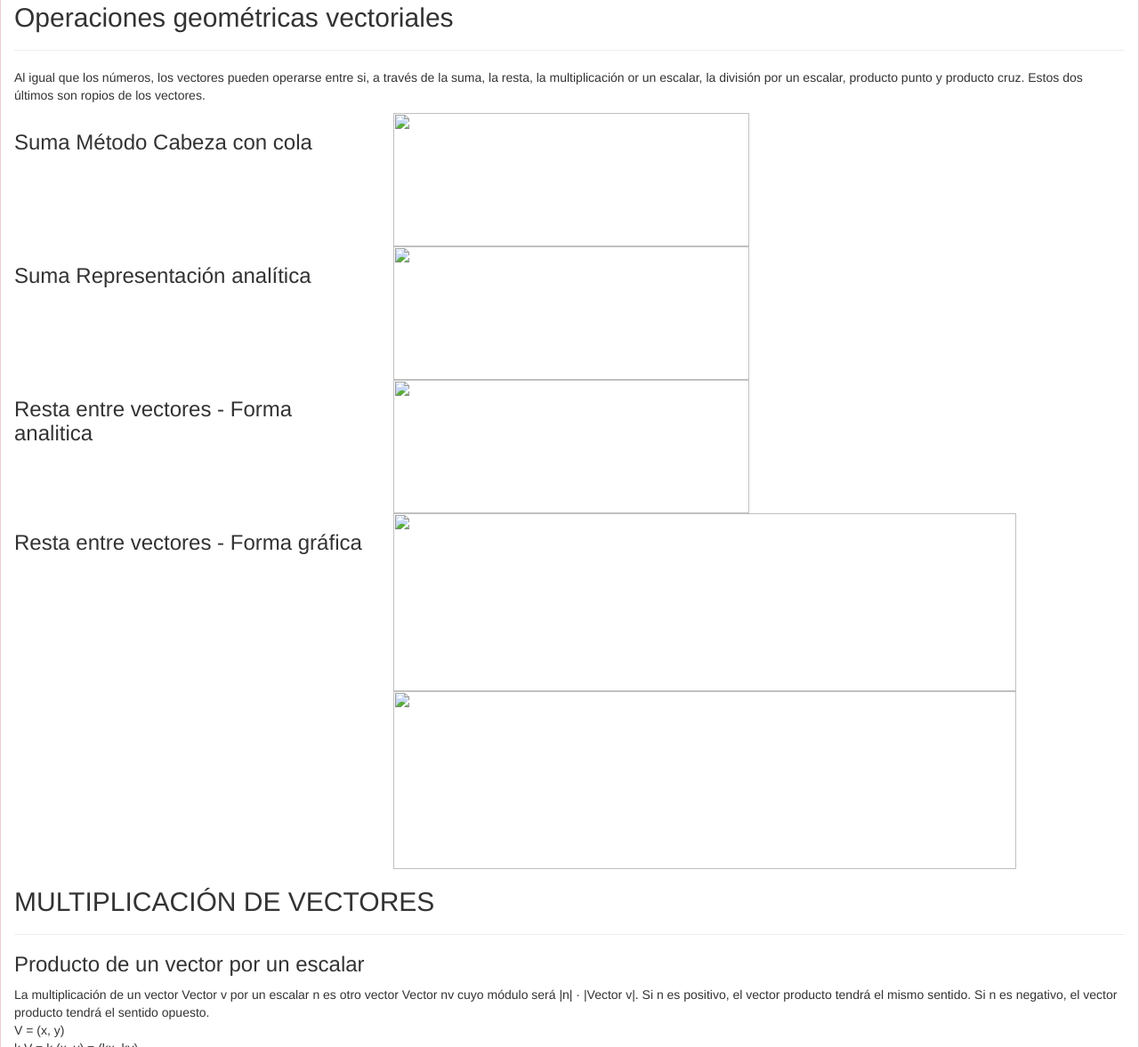
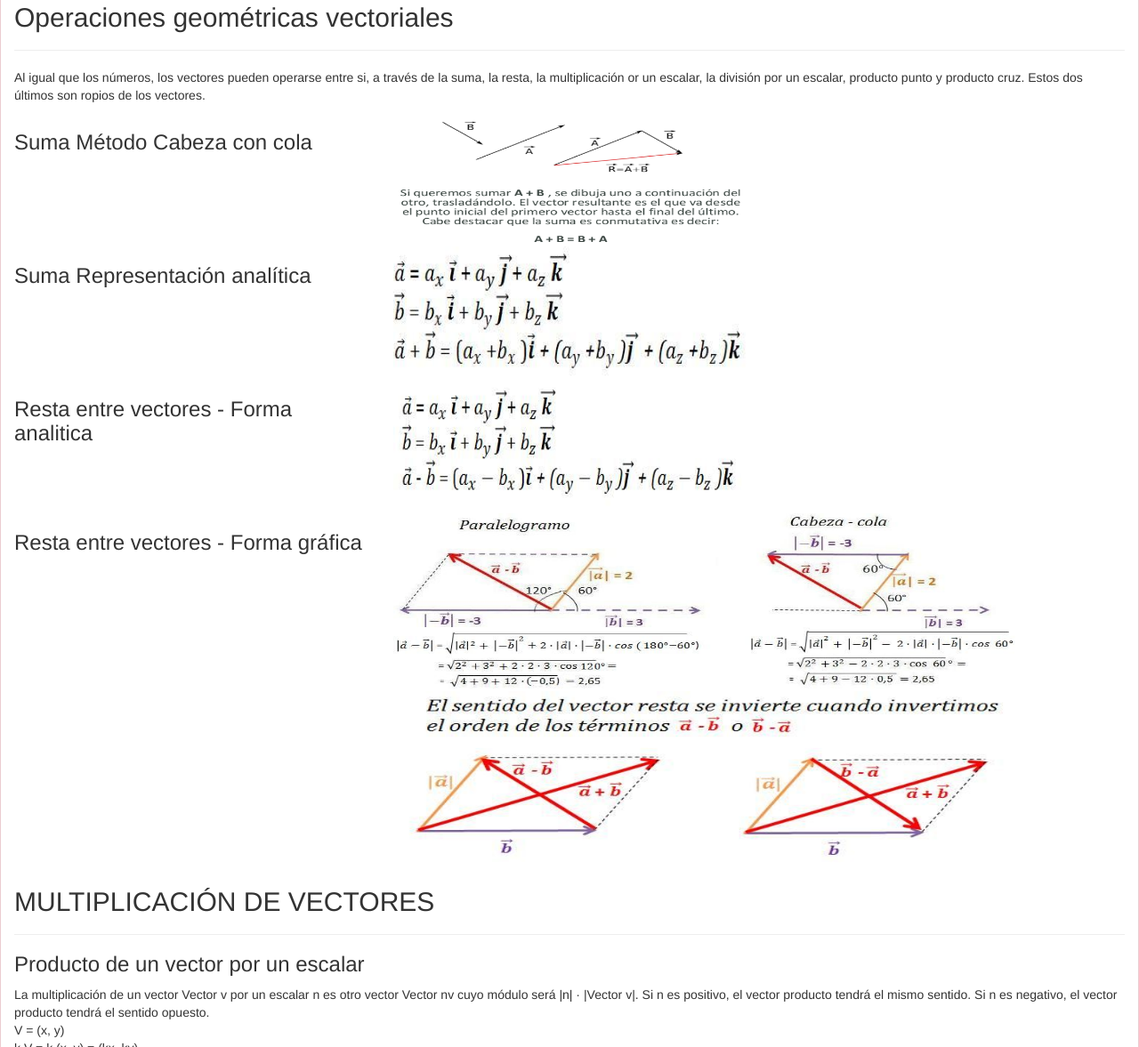
Before and after one commit to jennymaiden/NotasClaseFisica, a plain HTML site: page Seminarios/Vectores.html in a window 1280 px wide. Shown: the part 1339-2516 px from the top of the page at 89% size. Drawn offline with nearby package versions, Linux system fonts and the light colour scheme.

Commit message:
Añadir seminario- vectores

```diff
--- a/Seminarios/Vectores.html
+++ b/Seminarios/Vectores.html
@@ -22,7 +22,7 @@
           <P>CUn vector tiene tres características esenciales: módulo, dirección y sentido.
             Para que dos vectores sean considerados iguales, deben tener igual módulo, igual dirección e igual sentido.</P>
             <div align="center">
-                <img src="../IMAGES/Vectores/vector_img1.png" width="400" height="140" />
+                <img src="Imagenes/Vectores/vector_img1.png" width="400" height="140" />
 
             </div>
             <h2>Partes de un vector</h2><hr>
@@ -55,7 +55,7 @@
                   dirección, de modo que se habla solamente de vectores con el mismo sentido o con sentido opuesto.</p>
               </div>
             </div>
-            <div><img src="../IMAGES/Vectores/moduloVector.png" width="400" height="150" /></div>
+            <div align="center"><img src="Imagenes/Vectores/moduloVector.png" width="400" height="150" /></div>
             <h2>Clasificación de vectores</h2><hr>
             <ul>
                 <li>Vectores equipolentes</li>
@@ -82,7 +82,7 @@
                 <h3>Suma Método Cabeza con cola</h3>
               </div>
               <div class="col-sm-8">
-                <img src="../IMAGES/Vectores/sumaVectores.png" width="400" height="150" />
+                <img src="Imagenes/Vectores/sumaVectores.png" width="400" height="150" />
               </div>
             </div>
             <div class="row">
@@ -90,7 +90,7 @@
                 <h3>Suma Representación analítica</h3>
               </div>
               <div class="col-sm-8">
-                <img src="../IMAGES/Vectores/sumaAnalitica.png" width="400" height="150" />
+                <img src="Imagenes/Vectores/sumaAnalitica.png" width="400" height="150" />
               </div>
             </div>
             <div class="row">
@@ -98,7 +98,7 @@
                 <h3>Resta entre vectores - Forma analitica</h3>
               </div>
               <div class="col-sm-8">
-                <img src="../IMAGES/Vectores/restaAnalitica.png" width="400" height="150" />
+                <img src="Imagenes/Vectores/restaAnalitica.png" width="400" height="150" />
               </div>
             </div>
             <div class="row">
@@ -106,9 +106,9 @@
                 <h3>Resta entre vectores - Forma gráfica</h3>
               </div>
               <div class="col-sm-8">
-                <img src="../IMAGES/Vectores/restaGrafica.png" width="700" height="200" />
+                <img src="Imagenes/Vectores/restaGrafica.png" width="700" height="200" />
                 <br>
-                <img src="../IMAGES/Vectores/restaGrafica2.png" width="700" height="200" />
+                <img src="Imagenes/Vectores/restaGrafica2.png" width="700" height="200" />
               </div>
             </div>
             <h2>MULTIPLICACIÓN DE VECTORES</h2><hr>
@@ -119,8 +119,5 @@
         </div>
       </div>
   </div>
-
-
-
 </body>
 </html>
```
Also changed, not shown: Seminarios/Imagenes/Vectores/moduloVector.png (added), Seminarios/Imagenes/Vectores/restaAnalitica.png (added), Seminarios/Imagenes/Vectores/restaGrafica.png (added), Seminarios/Imagenes/Vectores/restaGrafica2.png (added), Seminarios/Imagenes/Vectores/sumaAnalitica.png (added), Seminarios/Imagenes/Vectores/sumaParalelogramo.png (added), Seminarios/Imagenes/Vectores/sumaVectores.png (added), Seminarios/Imagenes/Vectores/vector_img1.png (added).
